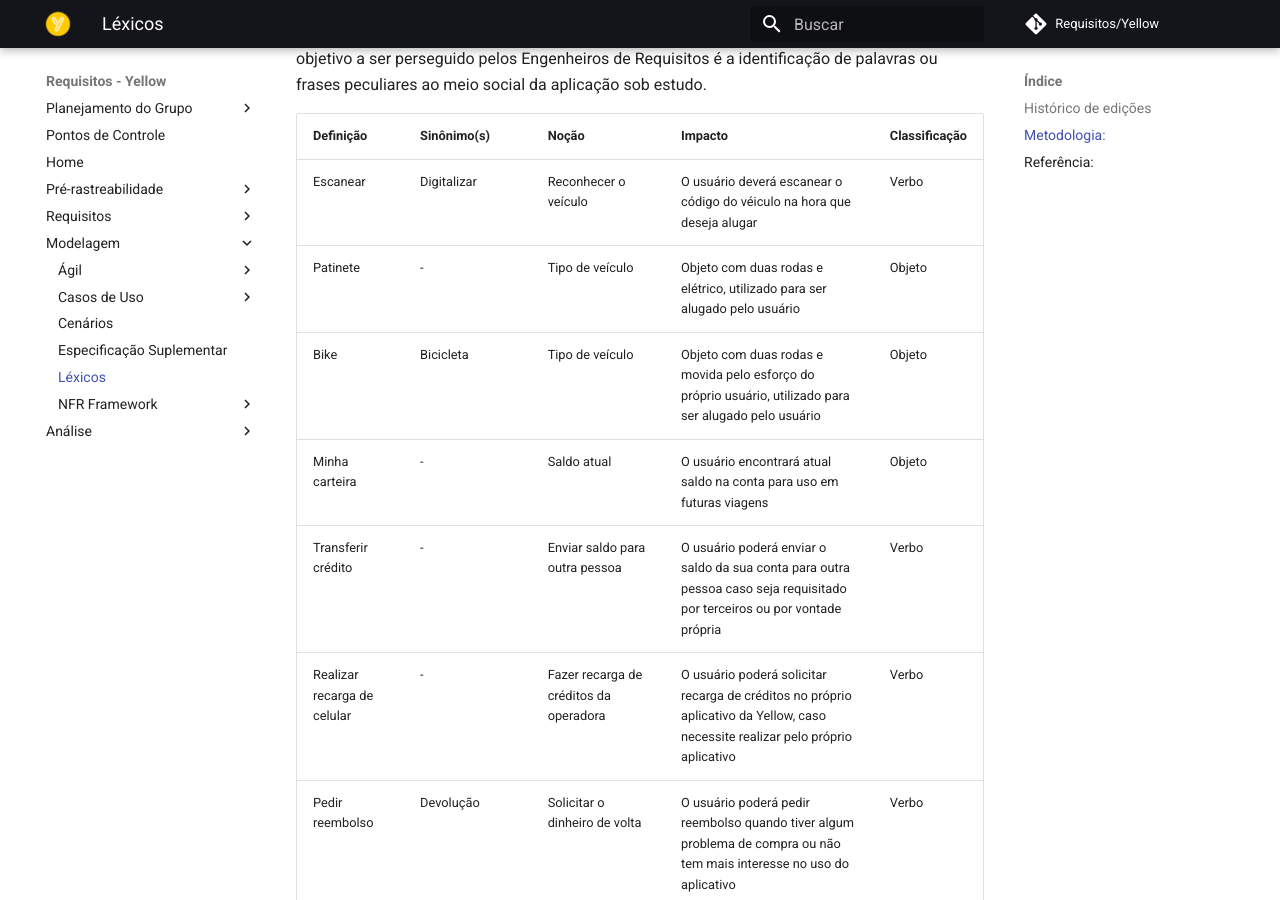
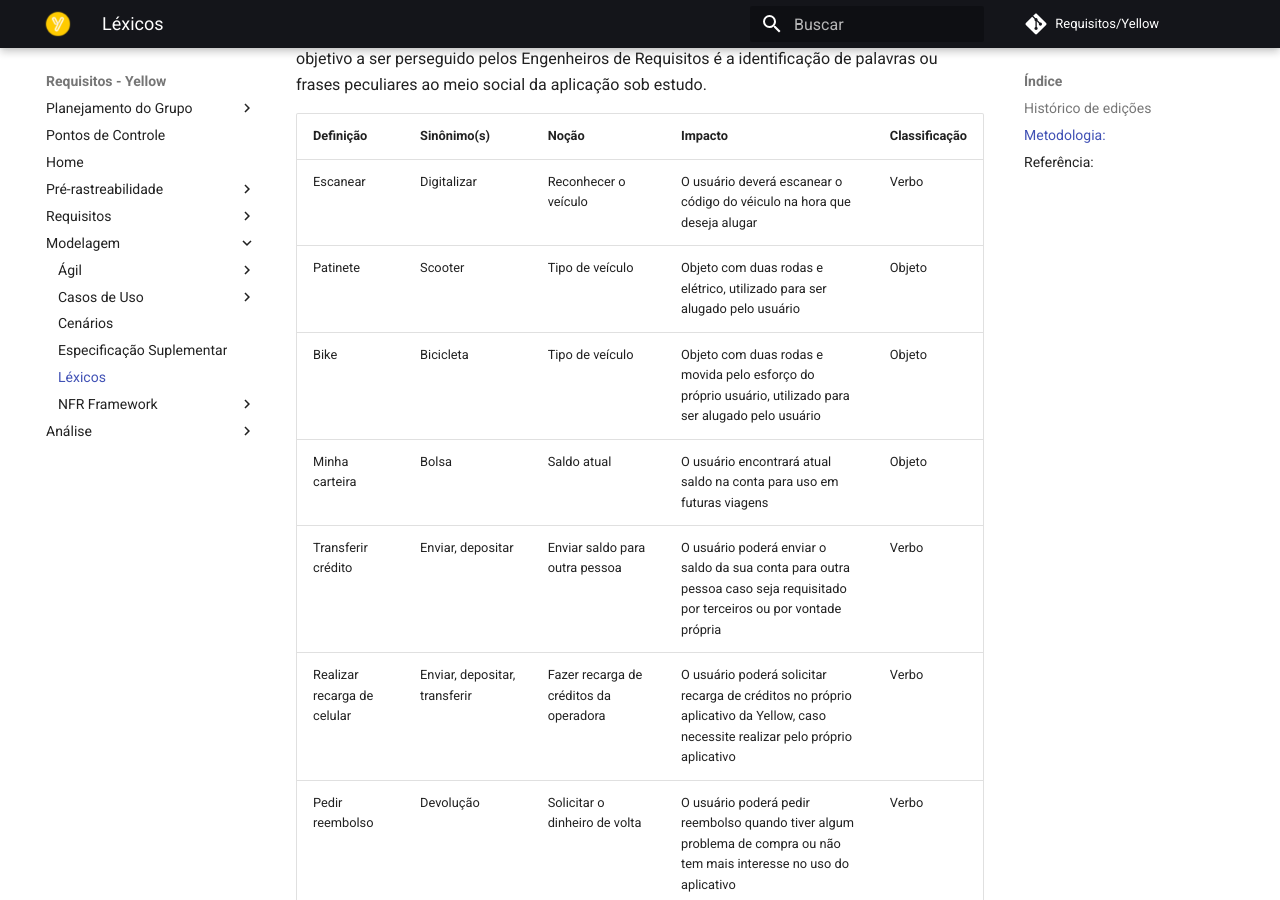
Before and after one commit to me42th/2019.2-Yellow, an MkDocs documentation site: the page built from docs/modelagem/lexicos.md, in a window 1280 px wide and 900 px high, scrolled down 520 px. Built offline with MkDocs 1.6.1 and Material for MkDocs 9.7.7, drawn with Linux system fonts in a browser that asks for light colours; comment, search, counter and statistics services are not loaded.

Commit message:
Update lexicos.md

```diff
--- a/docs/modelagem/lexicos.md
+++ b/docs/modelagem/lexicos.md
@@ -13,11 +13,11 @@ Uma notação que usa descrição de termos via léxico é o: **LAL - Léxico Am
 | Definição | Sinônimo(s) | Noção | Impacto | Classificação |
 |-----|---------|------|---------|---------|
 | Escanear | Digitalizar | Reconhecer o veículo | O usuário deverá escanear o código do véiculo na hora que deseja alugar | Verbo
-| Patinete | - | Tipo de veículo | Objeto com duas rodas e elétrico, utilizado para ser alugado pelo usuário | Objeto
+| Patinete | Scooter | Tipo de veículo | Objeto com duas rodas e elétrico, utilizado para ser alugado pelo usuário | Objeto
 | Bike | Bicicleta | Tipo de veículo | Objeto com duas rodas e movida pelo esforço do próprio usuário, utilizado para ser alugado pelo usuário | Objeto
-| Minha carteira | - | Saldo atual | O usuário encontrará atual saldo na conta para uso em futuras viagens | Objeto
-| Transferir crédito | - | Enviar saldo para outra pessoa | O usuário poderá enviar o saldo da sua conta para outra pessoa caso seja requisitado por terceiros ou por vontade própria | Verbo
-| Realizar recarga de celular | - | Fazer recarga de créditos da operadora | O usuário poderá solicitar recarga de créditos no próprio aplicativo da Yellow, caso necessite realizar pelo próprio aplicativo | Verbo
+| Minha carteira | Bolsa | Saldo atual | O usuário encontrará atual saldo na conta para uso em futuras viagens | Objeto
+| Transferir crédito | Enviar, depositar | Enviar saldo para outra pessoa | O usuário poderá enviar o saldo da sua conta para outra pessoa caso seja requisitado por terceiros ou por vontade própria | Verbo
+| Realizar recarga de celular | Enviar, depositar, transferir | Fazer recarga de créditos da operadora | O usuário poderá solicitar recarga de créditos no próprio aplicativo da Yellow, caso necessite realizar pelo próprio aplicativo | Verbo
 | Pedir reembolso | Devolução | Solicitar o dinheiro de volta | O usuário poderá pedir reembolso quando tiver algum problema de compra ou não tem mais interesse no uso do aplicativo | Verbo
 | Pagar conta e serviços | Financiar, Custear, Bancar, Desembolsar, Despender | Pagar contas e/ou serviços | O usuário poderá realizar serviços exteriores dentro da Yellow, tais como pagar boleto caso deseje efetuar no próprio aplicativo | Verbo
 | Saldo | Crédito | Tipo de moeda usada para poder utilizar uns dos veículos | O usuário faz a compra com cartão de crédito ou outros meios e então é trocado para saldo dentro da própria Yellow | Estado
```
